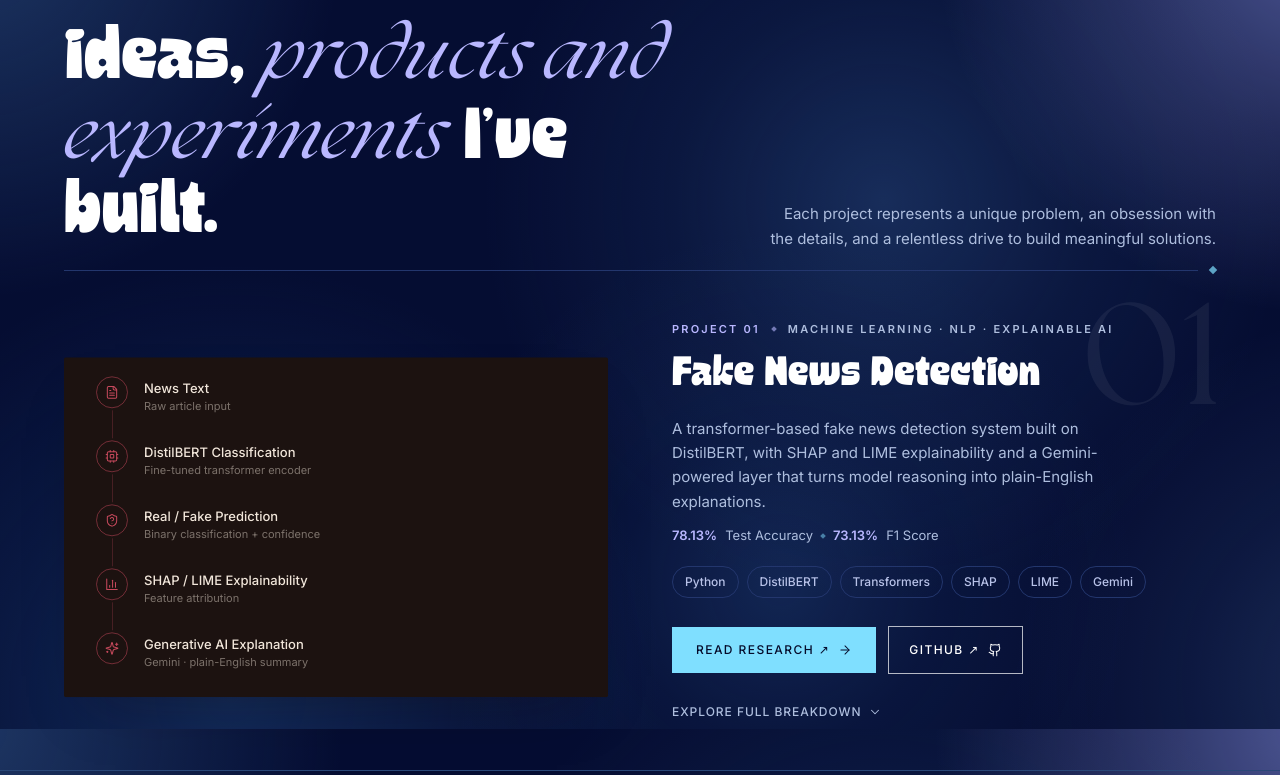
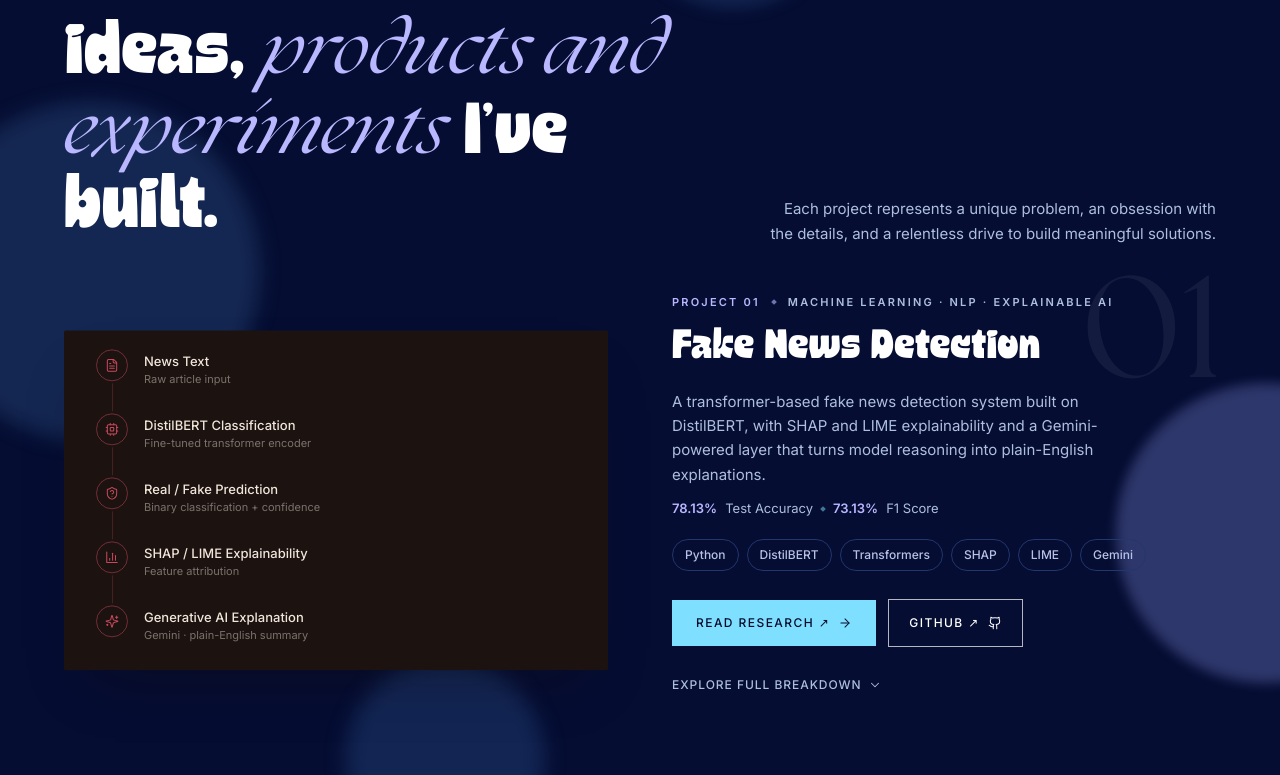
Before and after one commit to trisha29807-del/Portfolio-Trisha, a React (Vite) app: page / in a window 1280 px wide. Shown: the part 1745-2520 px from the top of the page. Built offline with nearby package versions, Linux system fonts and the light colour scheme; the HTML template or start-up script is replaced by a standard one.

Commit message:
Uniformity of the webpage

```diff
--- a/src/App.tsx
+++ b/src/App.tsx
@@ -2,6 +2,7 @@ import { useEffect } from "react";
 import { ThemeProvider } from "@/context/ThemeContext";
 import { Navbar } from "@/components/layout/Navbar";
 import { ScrollProgress } from "@/components/layout/ScrollProgress";
+import { PageBackground } from "@/components/layout/PageBackground";
 import { Cover } from "@/components/Cover/Cover";
 import { AboutSection } from "@/components/About/AboutSection";
 import { WorkSection } from "@/components/Work/WorkSection";
@@ -20,6 +21,7 @@ function App() {
       <ScrollProgress />
       <Navbar />
       <main>
+        <PageBackground />
         <Cover />
         <AboutSection />
         <WorkSection />
--- a/src/components/About/AboutSection.tsx
+++ b/src/components/About/AboutSection.tsx
@@ -19,8 +19,6 @@ const focus = [
 export function AboutSection() {
   return (
     <section id="about" className="relative overflow-hidden bg-[#050D32] text-white">
-      <div aria-hidden="true" className="pointer-events-none absolute -right-28 top-10 h-80 w-80 rounded-full bg-[#6977C8]/20 blur-3xl" />
-      <div aria-hidden="true" className="pointer-events-none absolute -left-32 bottom-[-7rem] h-96 w-96 rounded-full bg-[#1E4B82]/35 blur-2xl" />
 
       <div className="mx-auto max-w-[1440px] px-6 pt-8 pb-0 sm:px-10 sm:pt-10 sm:pb-0 lg:px-16">
         <div className="grid items-end gap-8 lg:grid-cols-[1.05fr_0.95fr]">
@@ -49,9 +47,7 @@ export function AboutSection() {
           </motion.div>
         </div>
 
-        <motion.div initial="hidden" whileInView="show" viewport={{ once: true, margin: "-10% 0px" }} variants={fadeUp} className="mt-10 h-px bg-[#294777]" />
-
-        <div className="mt-7 grid gap-px overflow-hidden border border-[#294777] bg-[#294777] md:grid-cols-3">
+        <div className="mt-16 grid gap-px overflow-hidden border border-[#294777] bg-[#294777] md:grid-cols-3">
           {focus.map(({ icon: Icon, label, text }, i) => (
             <motion.article
               key={label}
--- a/src/components/Contact/ContactSection.tsx
+++ b/src/components/Contact/ContactSection.tsx
@@ -136,7 +136,7 @@ export function ContactSection() {
       </div>
 
       {/* footer — closes the page */}
-      <footer className="relative border-t border-[#294777] dark:border-[#294777]">
+      <footer className="relative">
         <div className="container-editorial flex items-center justify-between py-5 text-[10px] tracking-[0.14em] uppercase text-[#AEBEDE] dark:text-[#AEBEDE]">
           <span>Designed &amp; Engineered by Trisha</span>
           <CompassStar className="h-4 w-4 text-white/40 dark:text-white/40" />
--- a/src/components/Cover/Cover.tsx
+++ b/src/components/Cover/Cover.tsx
@@ -15,12 +15,6 @@ const fadeUp = {
 export function Cover() {
   return (
     <section id="cover" className="relative h-[clamp(600px,calc(100svh-100px),700px)] overflow-hidden bg-transparent text-white">
-      <div aria-hidden="true" className="pointer-events-none absolute -left-28 -top-28 h-72 w-72 rounded-full bg-[#31578B]/55 blur-[2px]" />
-      <div aria-hidden="true" className="pointer-events-none absolute -right-20 -top-28 h-72 w-72 rounded-full bg-[#9CA6FF]/55 blur-[2px]" />
-      <div aria-hidden="true" className="pointer-events-none absolute -left-20 bottom-[-7rem] h-80 w-80 rounded-full bg-[#193C72]/70 blur-[18px]" />
-      <div aria-hidden="true" className="pointer-events-none absolute right-[31%] top-[23%] h-64 w-64 rounded-full bg-[#2B4F86]/60 blur-[5px]" />
-      <div aria-hidden="true" className="pointer-events-none absolute right-[39%] bottom-[13%] h-48 w-48 rounded-full bg-[#284E88]/45 blur-[10px]" />
-      <div aria-hidden="true" className="pointer-events-none absolute right-[-8rem] bottom-[-7rem] h-72 w-72 rounded-full bg-[#496CA5]/35 blur-[14px]" />
 
       <div className="mx-auto flex h-[clamp(600px,calc(100svh-100px),700px)] w-full max-w-[1440px] flex-col px-5 pb-6 sm:px-8 lg:px-12">
         <div className="relative h-full flex-1">
--- a/src/components/Work/ProjectRow.tsx
+++ b/src/components/Work/ProjectRow.tsx
@@ -174,7 +174,7 @@ export function ProjectRow({ project, mockup, detail }: ProjectRowProps) {
     <div
       ref={rowRef}
       id={project.slug}
-      className="group scroll-mt-24 border-t border-[#294777] py-10 transition-colors duration-500 ease-[cubic-bezier(0.65,0,0.35,1)] first:border-t-0 hover:border-[\#B9B7FF]/25 dark:border-[#294777] dark:hover:border-[\#B9B7FF]/25 sm:py-12"
+      className="group scroll-mt-24 py-10 sm:py-12"
     >
       <div className="container-editorial">
         <div className="grid grid-cols-1 items-center gap-10 lg:grid-cols-2 lg:gap-16">
--- a/src/components/Work/WorkSection.tsx
+++ b/src/components/Work/WorkSection.tsx
@@ -70,18 +70,6 @@ export function WorkSection() {
             </p>
           </motion.div>
         </div>
-
-        <motion.div
-          initial="hidden"
-          whileInView="show"
-          custom={0.25}
-          viewport={{ once: true, margin: "-15% 0px" }}
-          variants={fadeUp}
-          className="mt-6 flex items-center gap-3 sm:mt-4"
-        >
-          <div className="h-px flex-1 bg-day-border dark:bg-night-border" />
-          <span className="h-1.5 w-1.5 rotate-45 bg-[#7FDFFF]/70 dark:bg-[#7FDFFF]/70" />
-        </motion.div>
       </div>
 
       <div>
@@ -100,12 +88,7 @@ export function WorkSection() {
       </div>
 
       <div className="container-editorial pb-0">
-        <div className="flex items-center gap-3 pt-4">
-          <div className="h-px flex-1 bg-day-border dark:bg-night-border" />
-          <span className="h-1.5 w-1.5 rotate-45 bg-[#7FDFFF]/70 dark:bg-[#7FDFFF]/70" />
-          <div className="h-px flex-1 bg-day-border dark:bg-night-border" />
-        </div>
-        <p className="mt-8 text-center text-[11px] font-medium tracking-[0.28em] uppercase text-[#AEBEDE] dark:text-[#AEBEDE]">
+        <p className="pt-4 text-center text-[11px] font-medium tracking-[0.28em] uppercase text-[#AEBEDE] dark:text-[#AEBEDE]">
           More projects coming soon.
         </p>
       </div>
--- /dev/null
+++ b/src/components/layout/PageBackground.tsx
@@ -0,0 +1,110 @@
+import { useEffect, useMemo, useRef, useState, type CSSProperties } from "react";
+
+/**
+ * One continuous "bokeh" layer behind the whole page.
+ *
+ * It replaces the glow circles that used to live inside individual sections
+ * (they were clipped at each section's edge, which made hard horizontal seams).
+ * Here the circles are placed down the full height of the page, so the hero's
+ * look carries on uniformly from top to bottom with nothing cut off.
+ */
+
+type Disc = {
+  side: "left" | "right";
+  x: string; // distance from that side; negative = bleeds off-screen
+  y: string | number; // distance from the top of the page
+  size: number; // px
+  color: string;
+  blur: number; // px
+};
+
+/** The hero's own circles, same size/colour/blur/position as before. */
+const HERO_DISCS: Disc[] = [
+  { side: "left", x: "-7rem", y: "-7rem", size: 288, color: "rgba(49,87,139,.55)", blur: 2 },
+  { side: "right", x: "-5rem", y: "-7rem", size: 288, color: "rgba(156,166,255,.55)", blur: 2 },
+  { side: "left", x: "-5rem", y: "calc(var(--hero-h) - 13rem)", size: 320, color: "rgba(25,60,114,.70)", blur: 18 },
+  { side: "right", x: "31%", y: "calc(var(--hero-h) * .23)", size: 256, color: "rgba(43,79,134,.60)", blur: 5 },
+  { side: "right", x: "39%", y: "calc(var(--hero-h) * .87 - 12rem)", size: 192, color: "rgba(40,78,136,.45)", blur: 10 },
+  { side: "right", x: "-8rem", y: "calc(var(--hero-h) - 11rem)", size: 288, color: "rgba(73,108,165,.35)", blur: 14 },
+];
+
+/** Pattern that continues below the hero. Repeats every CYCLE px (mirrored on alternate repeats). */
+const CYCLE = 2400;
+const START = 760;
+const PATTERN: (Omit<Disc, "y"> & { y: number })[] = [
+  { side: "left", x: "-8rem", y: 120, size: 300, color: "rgba(30,75,130,.38)", blur: 12 },
+  { side: "right", x: "-6rem", y: 380, size: 260, color: "rgba(105,119,200,.24)", blur: 14 },
+  { side: "right", x: "34%", y: 700, size: 220, color: "rgba(43,79,134,.34)", blur: 8 },
+  { side: "left", x: "-5rem", y: 1000, size: 340, color: "rgba(49,87,139,.36)", blur: 10 },
+  { side: "right", x: "-8rem", y: 1300, size: 300, color: "rgba(156,166,255,.28)", blur: 6 },
+  { side: "left", x: "28%", y: 1560, size: 200, color: "rgba(40,78,136,.38)", blur: 10 },
+  { side: "right", x: "-5rem", y: 1840, size: 320, color: "rgba(25,60,114,.55)", blur: 16 },
+  { side: "left", x: "-7rem", y: 2100, size: 260, color: "rgba(73,108,165,.28)", blur: 14 },
+];
+
+export function PageBackground() {
+  const ref = useRef<HTMLDivElement>(null);
+  const [height, setHeight] = useState(9000);
+  const [scale, setScale] = useState(1);
+
+  // Follow the page height (it grows when a case study opens) and width, in coarse
+  // steps so the layer isn't re-rendered for every few pixels of layout change.
+  // Circles shrink a little on narrow screens so they stay in proportion.
+  useEffect(() => {
+    const el = ref.current;
+    if (!el) return;
+    const update = () => {
+      setHeight(Math.ceil(el.offsetHeight / 400) * 400);
+      setScale(Math.round(Math.min(1, Math.max(0.6, el.offsetWidth / 1100)) * 20) / 20);
+    };
+    update();
+    const ro = new ResizeObserver(update);
+    ro.observe(el);
+    return () => ro.disconnect();
+  }, []);
+
+  const discs = useMemo(() => {
+    const all: Disc[] = [...HERO_DISCS];
+    const cycles = Math.ceil((height - START) / CYCLE);
+    for (let c = 0; c < cycles; c++) {
+      const flip = c % 2 === 1;
+      for (const d of PATTERN) {
+        const y = START + c * CYCLE + d.y + (flip ? 60 : 0);
+        if (y > height) continue;
+        all.push({ ...d, y, side: flip ? (d.side === "left" ? "right" : "left") : d.side });
+      }
+    }
+    return all.map((d) => ({ ...d, size: Math.round(d.size * scale) }));
+  }, [height, scale]);
+
+  return (
+    <div
+      ref={ref}
+      aria-hidden="true"
+      className="pointer-events-none absolute inset-0 z-0 overflow-hidden"
+      style={{ ["--hero-h" as string]: "clamp(600px, calc(100svh - 100px), 700px)" } as CSSProperties}
+    >
+      {discs.map((d, i) => (
+        <span
+          key={i}
+          className="bokeh-disc"
+          style={
+            {
+              top: d.y,
+              [d.side]: d.x,
+              width: d.size,
+              height: d.size,
+              background: d.color,
+              filter: `blur(${d.blur}px)`,
+              // slow, desynchronised drift (deterministic per disc)
+              "--dx": `${((i * 37) % 29) - 14}px`,
+              "--dy": `${((i * 53) % 37) - 18}px`,
+              "--dur": `${18 + ((i * 7) % 10)}s`,
+              animationDelay: `${-((i * 5.3) % 20)}s`,
+            } as CSSProperties
+          }
+        />
+      ))}
+    </div>
+  );
+}
--- a/src/index.css
+++ b/src/index.css
@@ -76,20 +76,12 @@
   }
 
 
-  /* Continuous hero-style atmosphere across the entire portfolio. */
+  /* One flat, uniform base for the whole page. The hero-style glow circles come from
+     <PageBackground /> (page-length, so nothing is clipped at a section edge). */
   main {
     position: relative;
     overflow: hidden;
     background-color: #050D32;
-    background-image:
-      radial-gradient(circle at -2% 0%, rgba(49, 87, 139, 0.55) 0, rgba(49, 87, 139, 0.24) 13rem, transparent 23rem),
-      radial-gradient(circle at 103% 0%, rgba(156, 166, 255, 0.48) 0, rgba(156, 166, 255, 0.20) 13rem, transparent 24rem),
-      radial-gradient(circle at 18% 96%, rgba(25, 60, 114, 0.62) 0, rgba(25, 60, 114, 0.24) 15rem, transparent 27rem),
-      radial-gradient(circle at 69% 34%, rgba(43, 79, 134, 0.48) 0, rgba(43, 79, 134, 0.16) 13rem, transparent 25rem),
-      radial-gradient(circle at 61% 82%, rgba(40, 78, 136, 0.38) 0, rgba(40, 78, 136, 0.13) 10rem, transparent 22rem),
-      radial-gradient(circle at 108% 94%, rgba(73, 108, 165, 0.32) 0, rgba(73, 108, 165, 0.12) 12rem, transparent 23rem);
-    background-attachment: fixed;
-    background-size: 100% 100%;
   }
 
   main > section[id]:not(#cover) {
@@ -157,3 +149,23 @@
     scroll-behavior: auto !important;
   }
 }
+
+/* Page-length bokeh discs (see PageBackground.tsx) */
+@keyframes bokeh-float {
+  from { transform: translate3d(0, 0, 0); }
+  to { transform: translate3d(var(--dx, 0px), var(--dy, 0px), 0); }
+}
+
+.bokeh-disc {
+  position: absolute;
+  border-radius: 9999px;
+  pointer-events: none;
+  will-change: transform;
+  animation: bokeh-float var(--dur, 22s) ease-in-out infinite alternate;
+}
+
+@media (prefers-reduced-motion: reduce) {
+  .bokeh-disc {
+    animation: none !important;
+  }
+}
```
